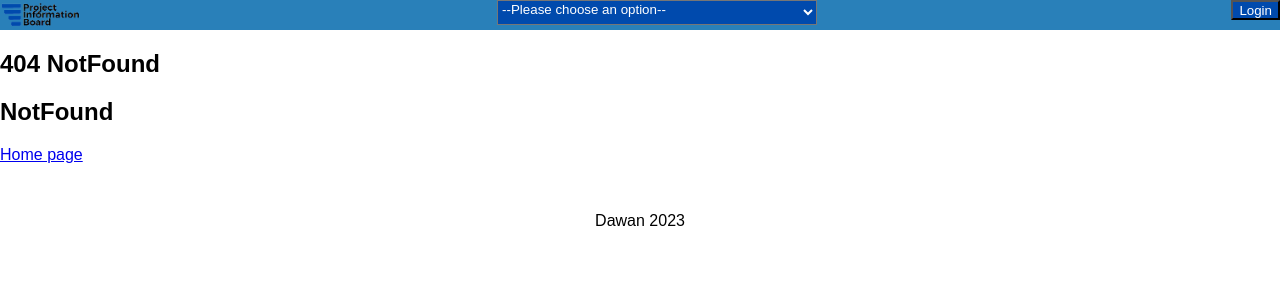
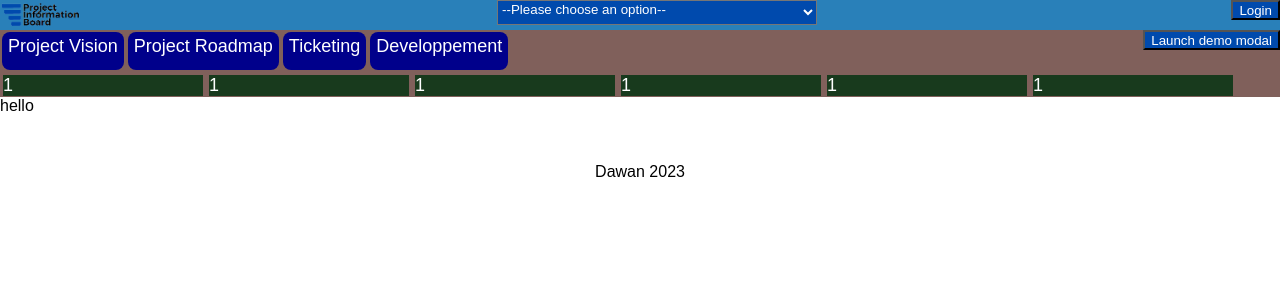
Before and after one commit to etrangere/redlinedawan, a React (Create React App) app: page /project/1 in a window 1280 px wide. Before the commit this address had no page. Shown: the top 300 px of the page. Built offline with nearby package versions, Linux system fonts and the light colour scheme.

Commit message:
Project 68,frontend passing id via link to the project is ok

```diff
--- a/src/pages/Home.css
+++ b/src/pages/Home.css
@@ -14,7 +14,7 @@ td, th {
 
   margin: 1rem;
   display:flex;
-  justify-content: end;
+  justify-content: flex-end;
 }
 
 .edit-input {
--- a/src/pages/Home.js
+++ b/src/pages/Home.js
@@ -176,9 +176,8 @@ export default function Home() {
           <tbody>
             {projects.map((item) => (
               <tr key={item.id}>
-                <td><Link to="/project" className="nav-link" itemId={item.id}>{item.id}</Link></td>
-
-
+                {/* to send id over link to the project component */}
+                <td><Link to={{ pathname: `project/${item.id}`, state: { id : `${item.id}`} }} className="nav-link" >{item.id}</Link></td>
                 <td>
                   {editingId === item.id ? (
                     <input
--- a/src/pages/Project.js
+++ b/src/pages/Project.js
@@ -1,15 +1,20 @@
+import { useParams } from 'react-router-dom';
 import EtapeButtonContainer from '../component/EtapeButtonContainer';
 import DropDown from '../component/DropDown';
 //import { useEffect } from 'react';
 
 
-export default function Project (){
+export default function Project (props){
 
+    const { id } = useParams();
+
+
+    console.log(id);
     return (<>
 
     <EtapeButtonContainer/>
     <DropDown/>
-
+    hello
     </>)
 
 
--- a/src/router/Main.js
+++ b/src/router/Main.js
@@ -21,7 +21,7 @@ export default function Main(){
             <Route path="projectroadmap"   element= { <ProjectRoadmap/>}/>
             <Route path="ticketing"   element= { <Ticketing/>}/>
             <Route path="developpement"   element= { <Developpement/>}/>
-            <Route path="project"   element= { <Project/>}/>
+            <Route path={`project/:id`} element={<Project/>} />
             <Route path="*"   element= { <NotFound/>}/>
 
         </Routes>
```
